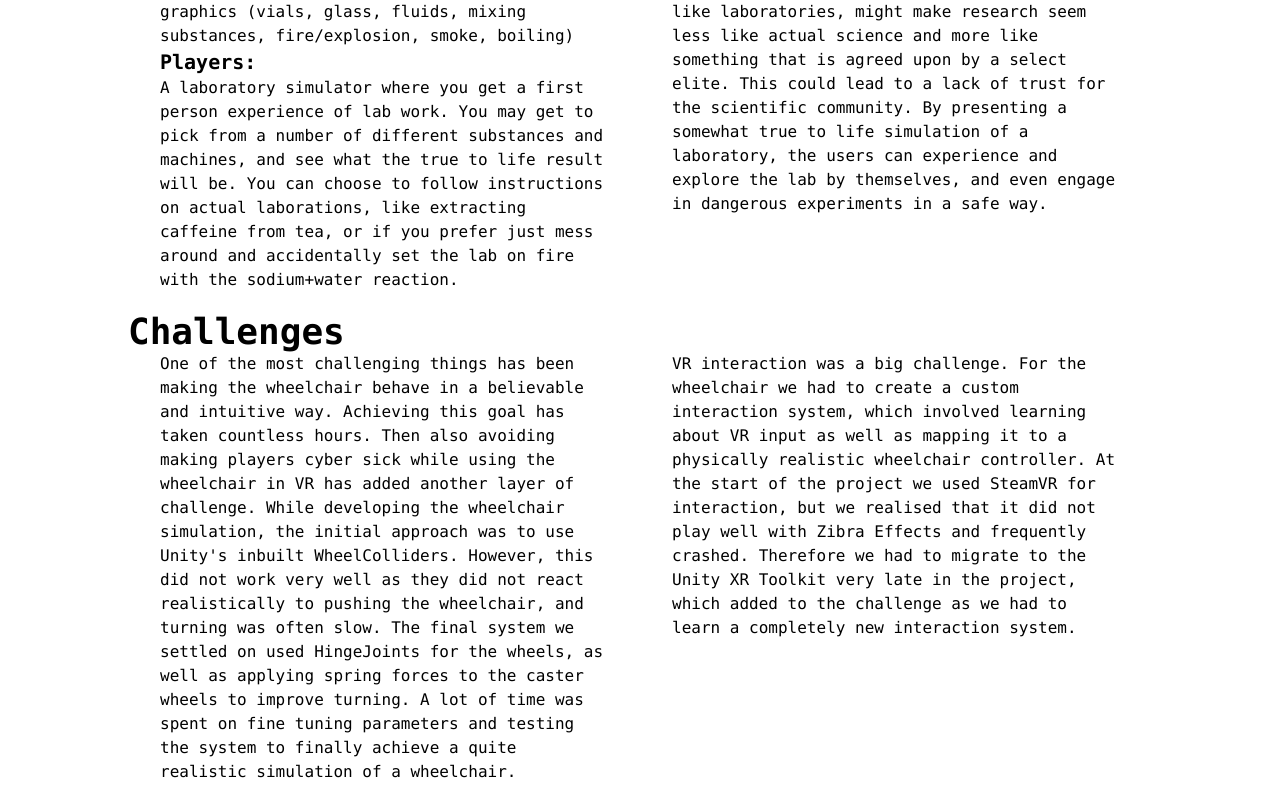
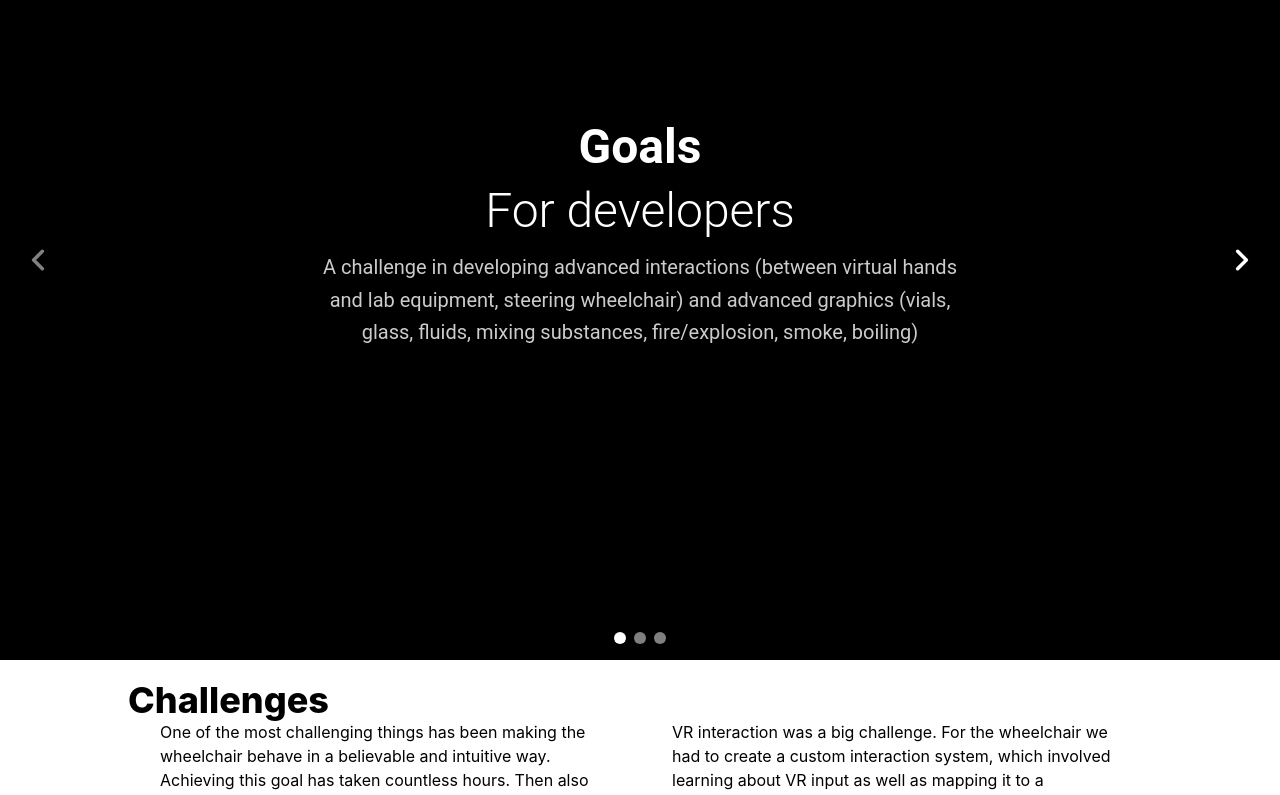
Before and after one commit to Rolling-Reactions/rolling-reactions-website, a React (Create React App) app in the folder frontend/: page / in a window 1280 px wide. Shown: the part 1900-2695 px from the top of the page. Built offline with nearby package versions, Linux system fonts and the light colour scheme.

Commit message:
carousel

```diff
--- a/frontend/package.json
+++ b/frontend/package.json
@@ -4,6 +4,7 @@
   "version": "0.1.0",
   "private": true,
   "dependencies": {
+    "@material-tailwind/react": "^2.1.4",
     "@testing-library/jest-dom": "^5.17.0",
     "@testing-library/react": "^13.4.0",
     "@testing-library/user-event": "^13.5.0",
--- a/frontend/src/index.js
+++ b/frontend/src/index.js
@@ -1,13 +1,16 @@
-import React from 'react';
-import ReactDOM from 'react-dom/client';
-import './index.css';
-import App from './App';
-import reportWebVitals from './reportWebVitals';
+import React from "react";
+import ReactDOM from "react-dom/client";
+import "./index.css";
+import App from "./App";
+import reportWebVitals from "./reportWebVitals";
+import { ThemeProvider } from "@material-tailwind/react";
 
-const root = ReactDOM.createRoot(document.getElementById('root'));
+const root = ReactDOM.createRoot(document.getElementById("root"));
 root.render(
   <React.StrictMode>
-    <App />
+    <ThemeProvider>
+      <App />
+    </ThemeProvider>
   </React.StrictMode>
 );
 
--- a/frontend/src/pages/About.js
+++ b/frontend/src/pages/About.js
@@ -1,5 +1,6 @@
 import React from "react";
 import poster from "../ROLLING_REACTIONS.jpg";
+import { Carousel, Typography } from "@material-tailwind/react";
 
 const About = () => {
   return (
@@ -8,7 +9,9 @@ const About = () => {
         <div className="flex flex-col h-screen w-screen  italic items-center justify-around lg:w-4/6 lg:flex-row">
           <img className="h-3/6 lg:h-4/6" src={poster} alt="" />
           <div className="w-screen flex flex-col lg:w-1/3">
-            <p className="text-xl font-bold lg:text-3xl text-center">About the project</p>
+            <p className="text-xl font-bold lg:text-3xl text-center">
+              About the project
+            </p>
             <p className="px-5 lg:text-xl text-center py-4">
               Rolling Reactions is a project in the course DH2413 Advanced
               Graphics and Interactions at KTH, 2023. It is a single player VR
@@ -18,61 +21,138 @@ const About = () => {
             </p>
           </div>
         </div>
-        <p className="text-4xl font-extrabold w-4/5">Goals</p>
-        <div className="flex flex-col justify-center md:flex-row">
-          <div className="h-3/5 w-full md:w-2/5 px-8">
-            <p className="text-xl font-extrabold">Developers: </p> A challenge
-            in developing advanced interactions (between virtual hands and lab
-            equipment, steering wheelchair) and advanced graphics (vials, glass,
-            fluids, mixing substances, fire/explosion, smoke, boiling)
-            <p className="text-xl font-extrabold ">Players: </p> A laboratory
-            simulator where you get a first person experience of lab work. You
-            may get to pick from a number of different substances and machines,
-            and see what the true to life result will be. You can choose to
-            follow instructions on actual laborations, like extracting caffeine
-            from tea, or if you prefer just mess around and accidentally set the
-            lab on fire with the sodium+water reaction.
-          </div>
-          <div className="h-3/5 w-full md:w-2/5  px-8 ">
-            <p className="text-xl font-extrabold">For society: </p>
-            General education of what it is like to work in a lab, packaged as a
-            fun sandbox game. The lack of insight into research environments,
-            like laboratories, might make research seem less like actual science
-            and more like something that is agreed upon by a select elite. This
-            could lead to a lack of trust for the scientific community. By
-            presenting a somewhat true to life simulation of a laboratory, the
-            users can experience and explore the lab by themselves, and even
-            engage in dangerous experiments in a safe way.
+        <div className="flex flex-col items-center">
+            <Carousel >
+              <div className="relative h-screen w-full ">
+                <div className="absolute inset-0 grid h-full w-full place-items-center bg-black">
+                  <div className="w-3/4 text-center md:w-2/4">
+                  <Typography
+                      variant="h1"
+                      color="white"
+                      className="mb-4 text-3xl md:text-4xl lg:text-5xl"
+                    >
+                      Goals
+                    </Typography>
+                    <Typography
+                      variant="h0"
+                      color="white"
+                      className="mb-4 text-3xl md:text-4xl lg:text-5xl"
+                    >
+                      For developers
+                    </Typography>
+                    <Typography
+                      variant="lead"
+                      color="white"
+                      className="mb-12 opacity-80"
+                    >
+                      A challenge in developing advanced interactions (between
+                      virtual hands and lab equipment, steering wheelchair) and
+                      advanced graphics (vials, glass, fluids, mixing
+                      substances, fire/explosion, smoke, boiling)
+                    </Typography>
                   </div>
                 </div>
+              </div>
+              <div className="relative h-screen w-full ">
+                <div className="absolute inset-0 grid h-full w-full place-items-center bg-black">
+                  <div className="w-3/4 text-center md:w-2/4">
+                  <Typography
+                      variant="h1"
+                      color="white"
+                      className="mb-4 text-3xl md:text-4xl lg:text-5xl"
+                    >
+                      Goals
+                    </Typography>
+                    <Typography
+                      variant="h0"
+                      color="white"
+                      className="mb-4 text-3xl md:text-4xl lg:text-5xl"
+                    >
+                      For Society
+                    </Typography>
+                    <Typography
+                      variant="lead"
+                      color="white"
+                      className="mb-12 opacity-80 text-base"
+                    >
+                      General education of what it is like to work in a lab,
+                      packaged as a fun sandbox game. The lack of insight into
+                      research environments, like laboratories, might make
+                      research seem less like actual science and more like
+                      something that is agreed upon by a select elite. This
+                      could lead to a lack of trust for the scientific
+                      community. By presenting a somewhat true to life
+                      simulation of a laboratory, the users can experience and
+                      explore the lab by themselves, and even engage in
+                      dangerous experiments in a safe way.
+                    </Typography>
+                  </div>
+                </div>
+              </div>
+              <div className="relative h-screen w-full ">
+                <div className="absolute inset-0 grid h-full w-full place-items-center bg-black">
+                  <div className="w-3/4 text-center md:w-2/4">
+                  <Typography
+                      variant="h1"
+                      color="white"
+                      className="mb-4 text-3xl md:text-4xl lg:text-5xl"
+                    >
+                      Goals
+                    </Typography>
+                    <Typography
+                      variant="h0"
+                      color="white"
+                      className="mb-4 text-3xl md:text-4xl lg:text-5xl"
+                    >
+                      For Players
+                    </Typography>
+                    <Typography
+                      variant="lead"
+                      color="white"
+                      className="mb-12 opacity-80 text-lg"
+                    >
+                      A laboratory simulator where you get a first person
+                      experience of lab work. You may get to pick from a number
+                      of different substances and machines, and see what the
+                      true to life result will be. You can choose to follow
+                      instructions on actual laborations, like extracting
+                      caffeine from tea, or if you prefer just mess around and
+                      accidentally set the lab on fire with the sodium+water
+                      reaction.
+                    </Typography>
+                  </div>
+                </div>
+              </div>
+            </Carousel>
           <div className="flex flex-col items-center w-full my-5 justify-center">
             <p className="text-4xl font-extrabold w-4/5">Challenges</p>
             <div className="flex flex-col justify-center md:flex-row">
               <div className="w-full  md:w-2/5 px-8">
-              One of the most challenging things has been making the wheelchair
-              behave in a believable and intuitive way. Achieving this goal has
-              taken countless hours. Then also avoiding making players cyber
-              sick while using the wheelchair in VR has added another layer of
-              challenge. While developing the wheelchair simulation, the initial
-              approach was to use Unity's inbuilt WheelColliders. However, this
-              did not work very well as they did not react realistically to
-              pushing the wheelchair, and turning was often slow. The final
-              system we settled on used HingeJoints for the wheels, as well as
-              applying spring forces to the caster wheels to improve turning. A
-              lot of time was spent on fine tuning parameters and testing the
-              system to finally achieve a quite realistic simulation of a
-              wheelchair.
+                One of the most challenging things has been making the
+                wheelchair behave in a believable and intuitive way. Achieving
+                this goal has taken countless hours. Then also avoiding making
+                players cyber sick while using the wheelchair in VR has added
+                another layer of challenge. While developing the wheelchair
+                simulation, the initial approach was to use Unity's inbuilt
+                WheelColliders. However, this did not work very well as they did
+                not react realistically to pushing the wheelchair, and turning
+                was often slow. The final system we settled on used HingeJoints
+                for the wheels, as well as applying spring forces to the caster
+                wheels to improve turning. A lot of time was spent on fine
+                tuning parameters and testing the system to finally achieve a
+                quite realistic simulation of a wheelchair.
               </div>
               <div div className="w-full px-8 mt-4  md:w-2/5 md:mt-0">
                 VR interaction was a big challenge. For the wheelchair we had to
-              create a custom interaction system, which involved learning about
-              VR input as well as mapping it to a physically realistic
-              wheelchair controller. At the start of the project we used SteamVR
-              for interaction, but we realised that it did not play well with
-              Zibra Effects and frequently crashed. Therefore we had to migrate
-              to the Unity XR Toolkit very late in the project, which added to
-              the challenge as we had to learn a completely new interaction
-              system.
+                create a custom interaction system, which involved learning
+                about VR input as well as mapping it to a physically realistic
+                wheelchair controller. At the start of the project we used
+                SteamVR for interaction, but we realised that it did not play
+                well with Zibra Effects and frequently crashed. Therefore we had
+                to migrate to the Unity XR Toolkit very late in the project,
+                which added to the challenge as we had to learn a completely new
+                interaction system.
+              </div>
             </div>
           </div>
         </div>
--- a/frontend/src/pages/Team.js
+++ b/frontend/src/pages/Team.js
@@ -17,7 +17,7 @@ const Team = () => {
     },
     {
       name: "Simon Hallak",
-      role: "",
+      role: "Interaction developer and Scene creation",
       photo: Simon,
       mail: "shallak@kth.se",
       linkedIn: "http://linkedin.com/in/simon-hallak-2738a318b",
--- a/frontend/tailwind.config.js
+++ b/frontend/tailwind.config.js
@@ -1,5 +1,6 @@
 /** @type {import('tailwindcss').Config} */
-module.exports = {
+const withMT = require("@material-tailwind/react/utils/withMT");
+module.exports = withMT({
   content: [
     "./src/**/*.{js,jsx,ts,tsx}",
   ],
@@ -21,4 +22,4 @@ module.exports = {
     },
   },
   plugins: [],
-}
+});
```
Also changed, not shown: 1 other file (tests, documents, lock files or other folders). Lines whose indentation alone changed are shown as unchanged.
